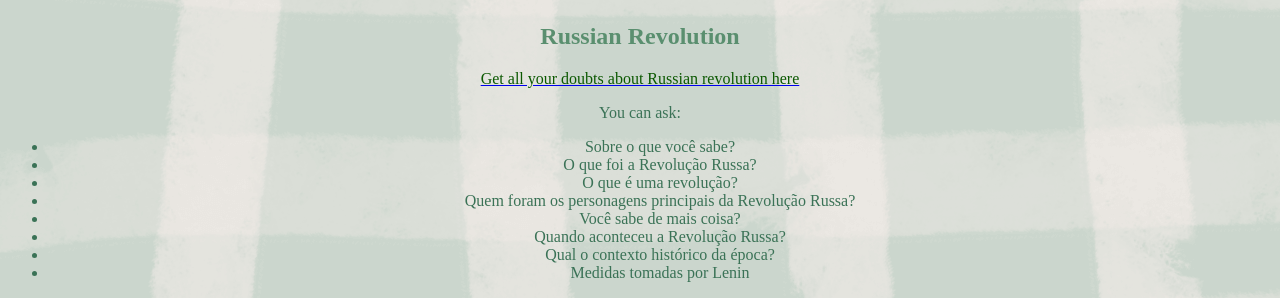
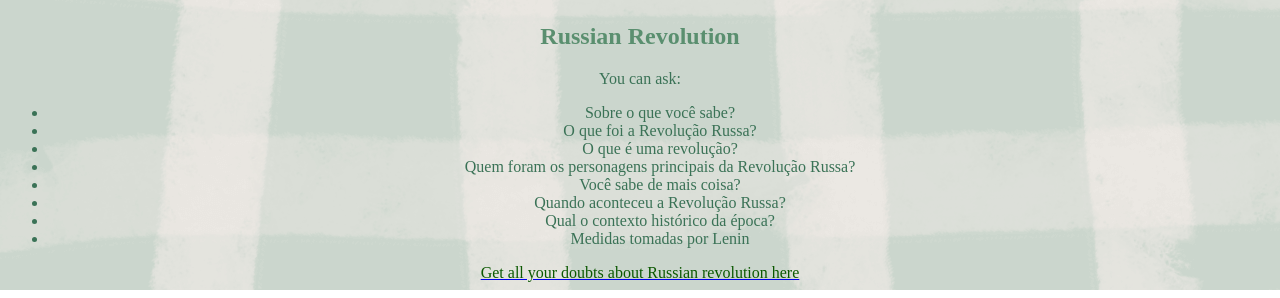
Before and after one commit to juliayume/juliayume.github.io, a plain HTML site: page index.html in a window 1280 px wide. Shown: the part 4520-4818 px from the top of the page. Drawn offline with Linux system fonts and the light colour scheme.

Commit message:
Update index.html

```diff
--- a/index.html
+++ b/index.html
@@ -86,7 +86,7 @@ Julia Yume
 
 
 <h2 style="color: rgb(90, 143, 111)" font size="3" face="Arial"> Russian Revolution </h1>
-<a href="http://avatar.cinted.ufrgs.br/higia.old/gui/jquery/" target="_blank"><font color=rgb(58, 114, 86)""> Get all your doubts about Russian revolution here <font/> </a> <br>
+
     <p style="color: rgb(58, 114, 86)"> You can ask:
         <ul style="color: rgb(58, 114, 86)">
             <li> Sobre o que você sabe? </li>
@@ -99,6 +99,9 @@ Julia Yume
             <li> Medidas tomadas por Lenin </li>
         </ul>
 
+<a href="http://avatar.cinted.ufrgs.br/higia.old/gui/jquery/" target="_blank"><font color=rgb(58, 114, 86)"">
+Get all your doubts about Russian revolution here <font/> </a>
+
 </center>
 
 </body>
```
